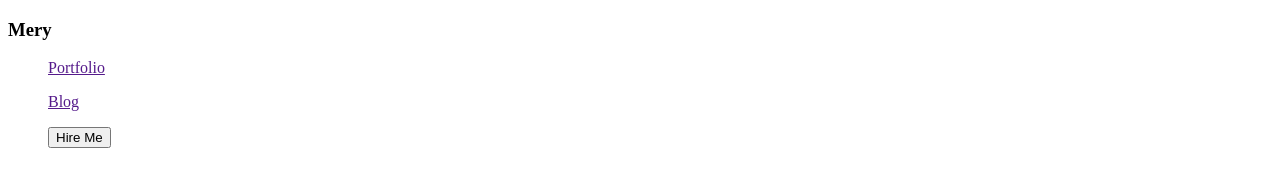
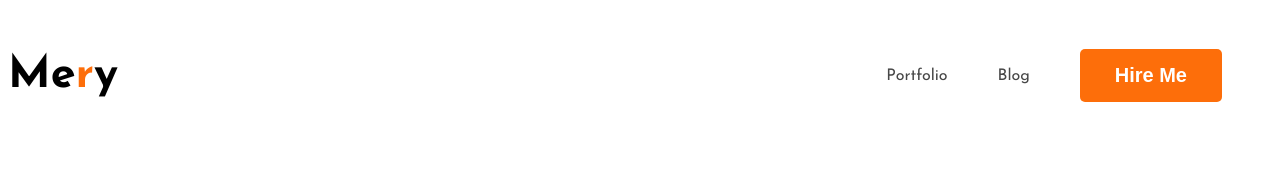
Before and after one commit to Motakabber-billah/developer-portfolio, a plain HTML site: page index.html in a window 1280 px wide. Drawn offline with Linux system fonts and the light colour scheme.

Commit message:
Added nav

```diff
--- a/index.html
+++ b/index.html
@@ -3,15 +3,21 @@
 <head>
     <meta charset="UTF-8">
     <meta name="viewport" content="width=device-width, initial-scale=1.0">
+    <link rel="preconnect" href="https://fonts.googleapis.com">
+    <link rel="preconnect" href="https://fonts.gstatic.com" crossorigin>
+    <link href="https://fonts.googleapis.com/css2?family=Josefin+Sans:ital,wght@0,100..700;1,100..700&display=swap" rel="stylesheet">
+    <link rel="stylesheet" href="portfolio css/portfolio.css">
     <title>Web Developer Portfolio</title>
 </head>
 <body>
         <header>
             <nav>
-                <h3>Mery</h3>
-                <ul><a href="">Portfolio</a></ul>
-                <ul><a href="">Blog</a></ul>
-                <ul><button>Hire Me</button></ul>
+                <h3 class="nav-title">Me<span class="nav-title-color">r</span>y</h3>
+                <ul>
+                    <li><a href="">Portfolio</a></li>
+                    <li><a href="">Blog</a></li>
+                    <li><button class="btn-nav">Hire Me</button></li>
+                </ul>
             </nav>
         </header>
         <main>
--- /dev/null
+++ b/portfolio css/portfolio.css
@@ -0,0 +1,46 @@
+body{
+    font-family: "Josefin Sans", sans-serif;
+    font-optical-sizing: auto;
+    font-style: normal
+}
+
+nav{
+    display: flex;
+    justify-content: space-between;
+    align-content: center;
+}
+
+.btn-nav{
+    border-radius: 5px;
+    background-color: #FD6E0A;
+    border-width: 0;
+    color: white;
+    font-size: 20px;
+    font-weight: 700;
+    padding: 15px 35px;
+}
+
+.nav-title{
+    color: black;
+    font-size: 45px;
+    font-weight: 800;
+}
+
+.nav-title-color{
+    color: #FD6E0A;
+}
+
+nav > ul{
+    display: flex;
+    align-items: center;
+}
+
+nav li{
+    list-style: none;
+    margin-right: 50px;
+}
+
+nav a{
+    text-decoration: none;
+    color: #474747;
+}
```
